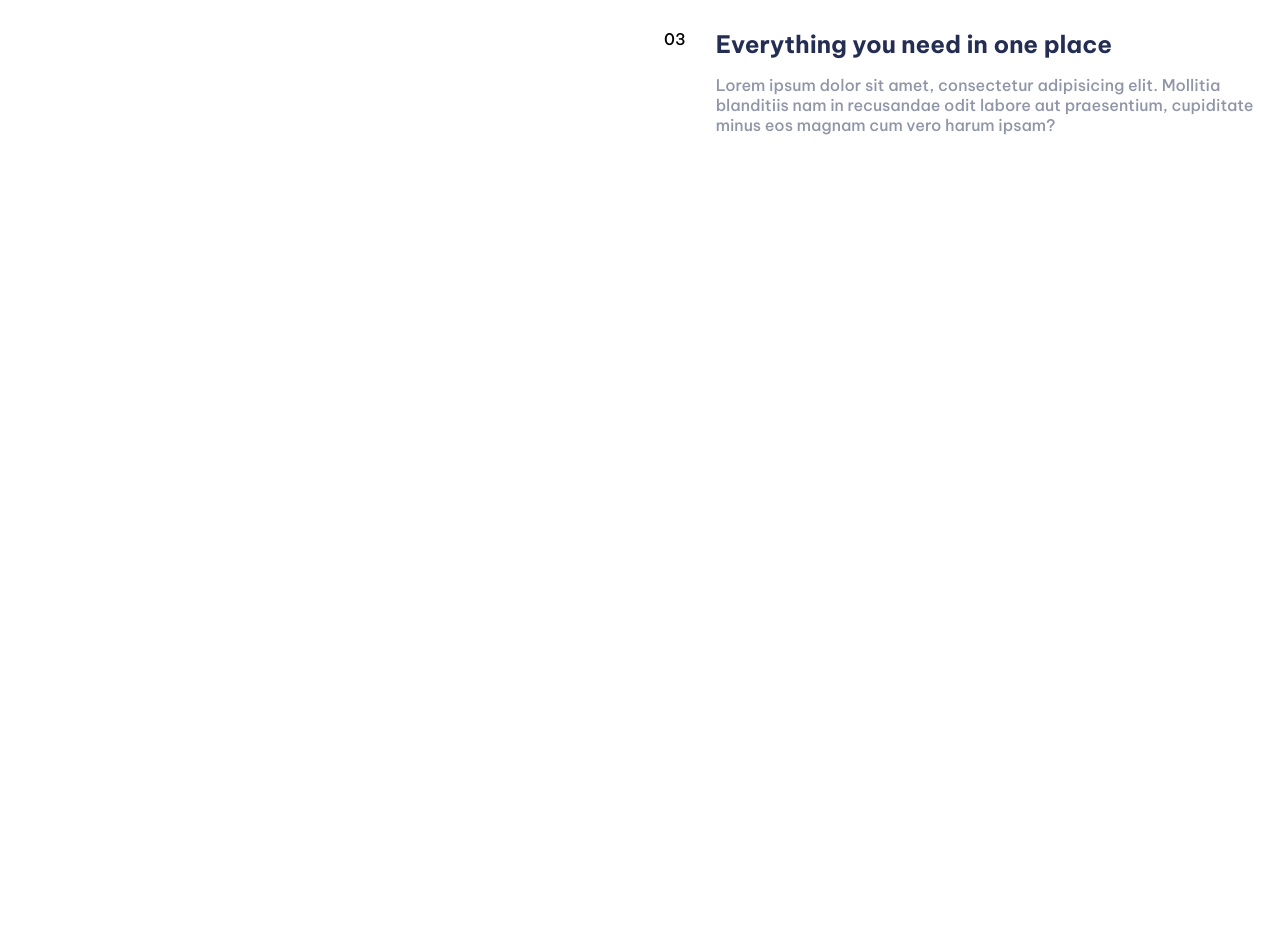
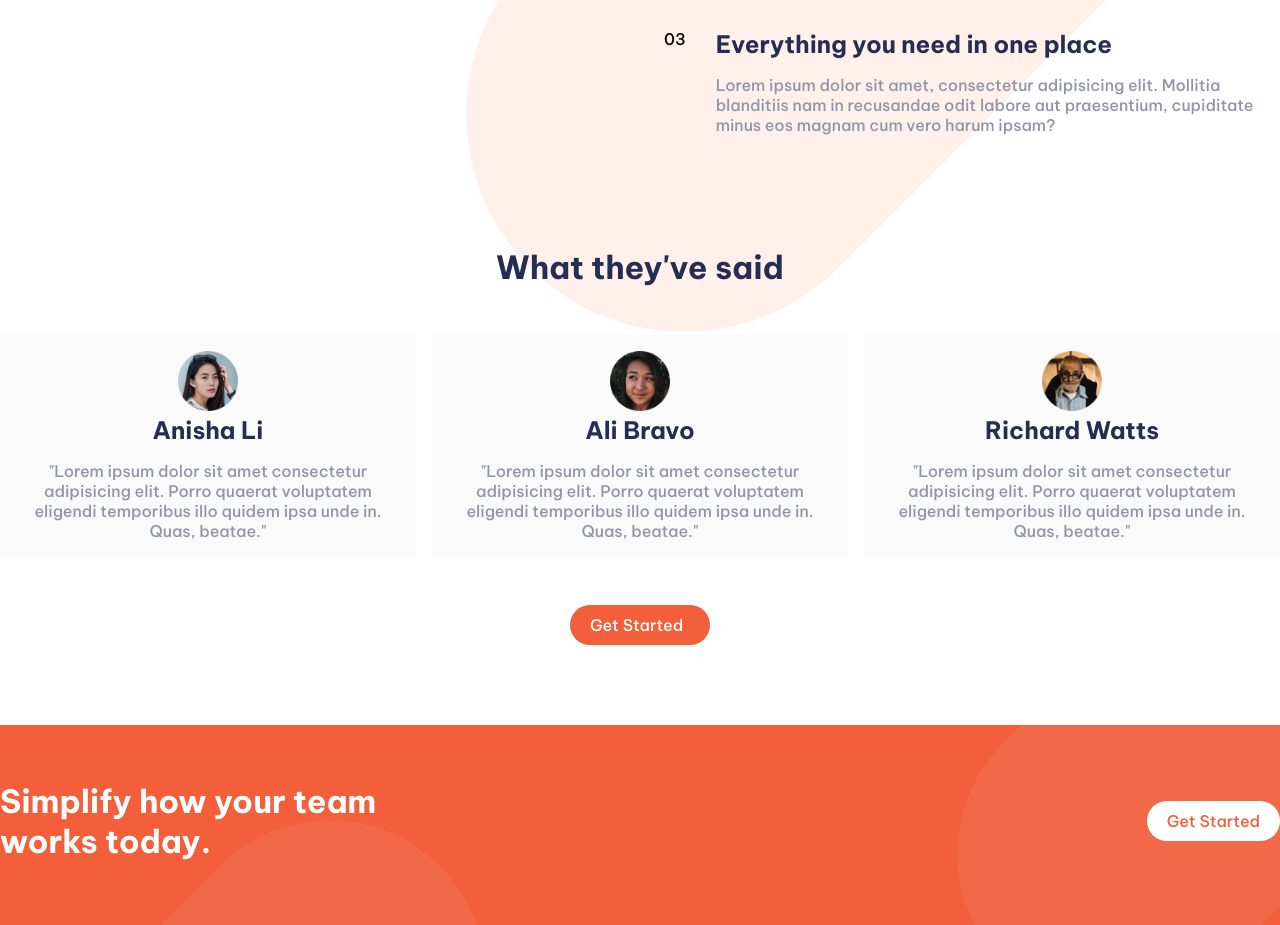
Before and after one commit to Roanna2007/manage-website, a plain HTML site: page index.html in a window 1280 px wide. Shown: the part 1075-2000 px from the top of the page. Before the commit the page ends 1322 px from the top, so only its background shows below. Drawn offline with Linux system fonts and the light colour scheme.

Commit message:
Finished testimonial and simplify sections.

```diff
--- a/css/style.css
+++ b/css/style.css
@@ -140,3 +140,64 @@ h2 {
   /* background: var(--bright-red); */
   margin-right: 30px;
 }
+
+/* Testimonials */
+.testimonials {
+  margin-block: 5rem;
+}
+
+.testimonials-heading {
+  font-size: 2rem;
+  text-align: center;
+}
+
+.testimonial-container {
+  display: grid;
+  grid-template-columns: 1fr 1fr 1fr;
+  gap: 1rem;
+}
+
+.testimonial-container div {
+  background: var(--very-light-gray);
+  text-align: center;
+  padding: 1rem;
+  margin-block: 3rem;
+}
+
+.testimonial-container div img {
+  width: 60px;
+  height: 60px;
+}
+
+.testimonials .start-btn {
+  display: block;
+  max-width: 140px;
+  margin: auto;
+}
+
+/* Simplify */
+.simplify {
+  background: var(--bright-red);
+  background-image: url(../images/bg-simplify-section-desktop.svg);
+  height: 200px;
+}
+
+.simplify-container {
+  display: flex;
+  align-items: center;
+  justify-content: space-between;
+  padding-block: 3.5rem;
+}
+
+.simplify h1 {
+  color: #fff;
+  font-size: 2rem;
+}
+
+.white-btn {
+  background: #fff;
+  border-radius: 20px;
+  color: var(--bright-red);
+  padding: 10px 20px;
+  text-decoration: none;
+}
--- a/index.html
+++ b/index.html
@@ -111,5 +111,57 @@
         </div>
       </section>
     </div>
+
+    <!-- Testimonials -->
+    <div class="container">
+      <section class="testimonials">
+        <h1 class="testimonials-heading">What they've said</h1>
+        <div class="testimonial-container">
+          <div>
+            <img src="images/avatar-anisha.png" alt="" />
+            <h2>Anisha Li</h2>
+            <p>
+              "Lorem ipsum dolor sit amet consectetur adipisicing elit. Porro
+              quaerat voluptatem eligendi temporibus illo quidem ipsa unde in.
+              Quas, beatae."
+            </p>
+          </div>
+
+          <div>
+            <img src="images/avatar-ali.png" alt="" />
+            <h2>Ali Bravo</h2>
+            <p>
+              "Lorem ipsum dolor sit amet consectetur adipisicing elit. Porro
+              quaerat voluptatem eligendi temporibus illo quidem ipsa unde in.
+              Quas, beatae."
+            </p>
+          </div>
+
+          <div>
+            <img src="images/avatar-richard.png" alt="" />
+            <h2>Richard Watts</h2>
+            <p>
+              "Lorem ipsum dolor sit amet consectetur adipisicing elit. Porro
+              quaerat voluptatem eligendi temporibus illo quidem ipsa unde in.
+              Quas, beatae."
+            </p>
+          </div>
+        </div>
+        <a class="start-btn" href="#">Get Started</a>
+      </section>
+    </div>
+
+    <!-- Simplify -->
+    <section class="simplify">
+      <div class="container">
+        <div class="simplify-container">
+          <h1>
+            Simplify how your team <br />
+            works today.
+          </h1>
+          <a class="white-btn" href="#">Get Started</a>
+        </div>
+      </div>
+    </section>
   </body>
 </html>
```
